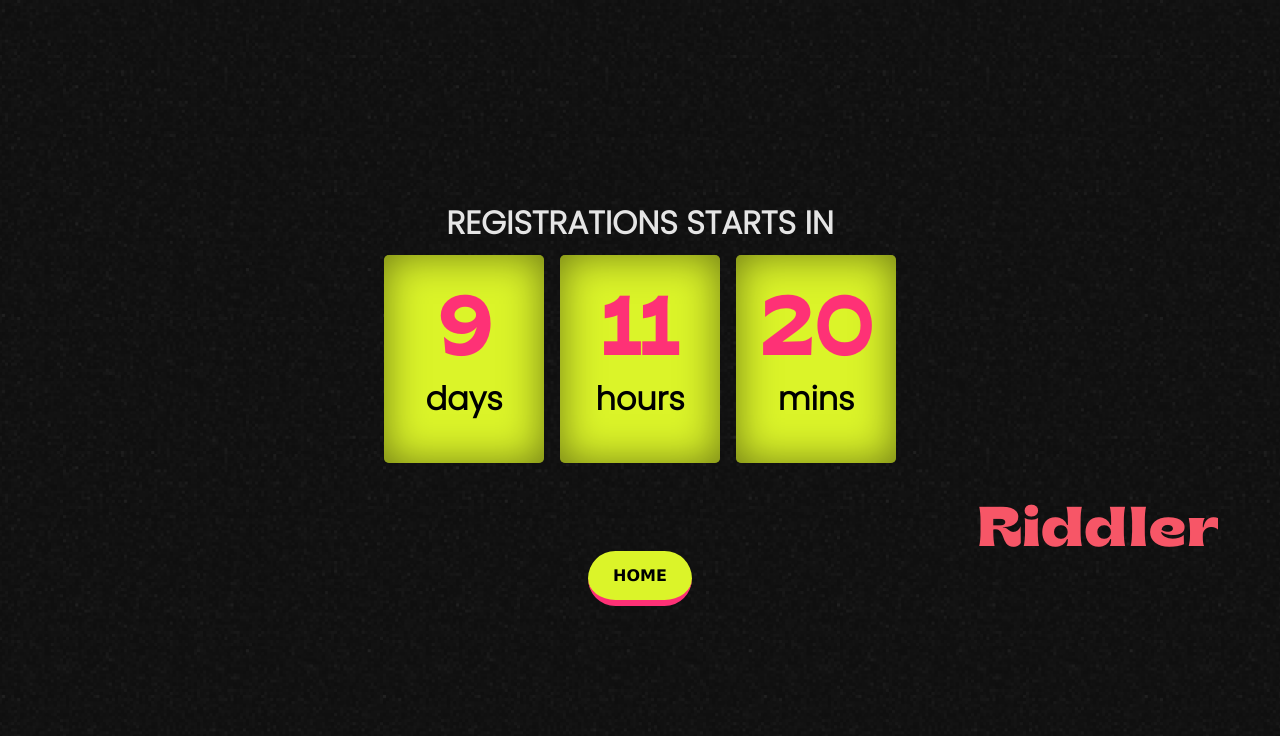
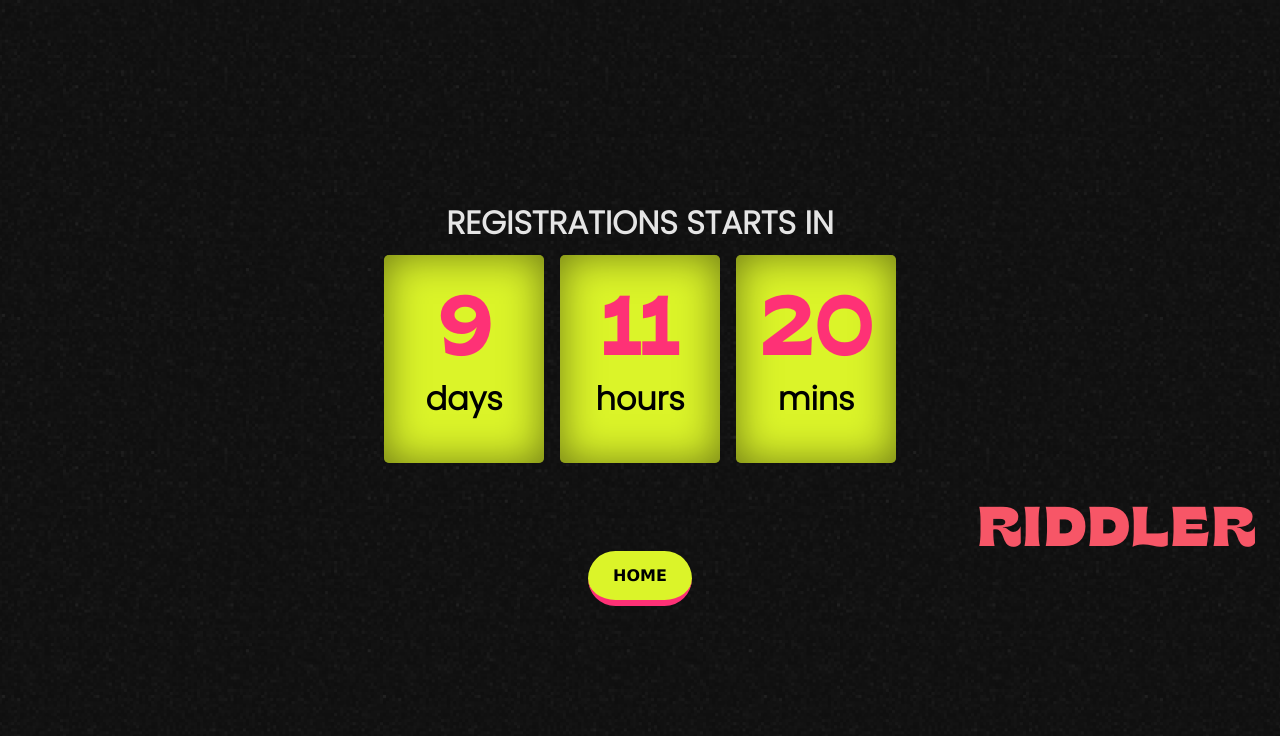
Before and after one commit to csivitu/riddler-frontend-2021, a React (Create React App) app in the folder riddler/: page /countdown in a window 1280 px wide. Shown: the top 736 px of the page. Built offline with nearby package versions, Linux system fonts and the light colour scheme.

Commit message:
fix: Capitalize riddler

```diff
--- a/riddler/src/components/registration-pages/timer/Timers.jsx
+++ b/riddler/src/components/registration-pages/timer/Timers.jsx
@@ -68,7 +68,7 @@ function Timer() {
 
     <div className="timer-bg">
       <div class='screensaver'>
-        <p className="screensaver-logo">Riddler</p>
+        <p className="screensaver-logo">RIDDLER</p>
         {/* <img class="screensaver-logo" src={ScreensaverRiddlerLogo} alt="riddler logo" /> */}
       </div>
       <div className="TimerContainer">
```
